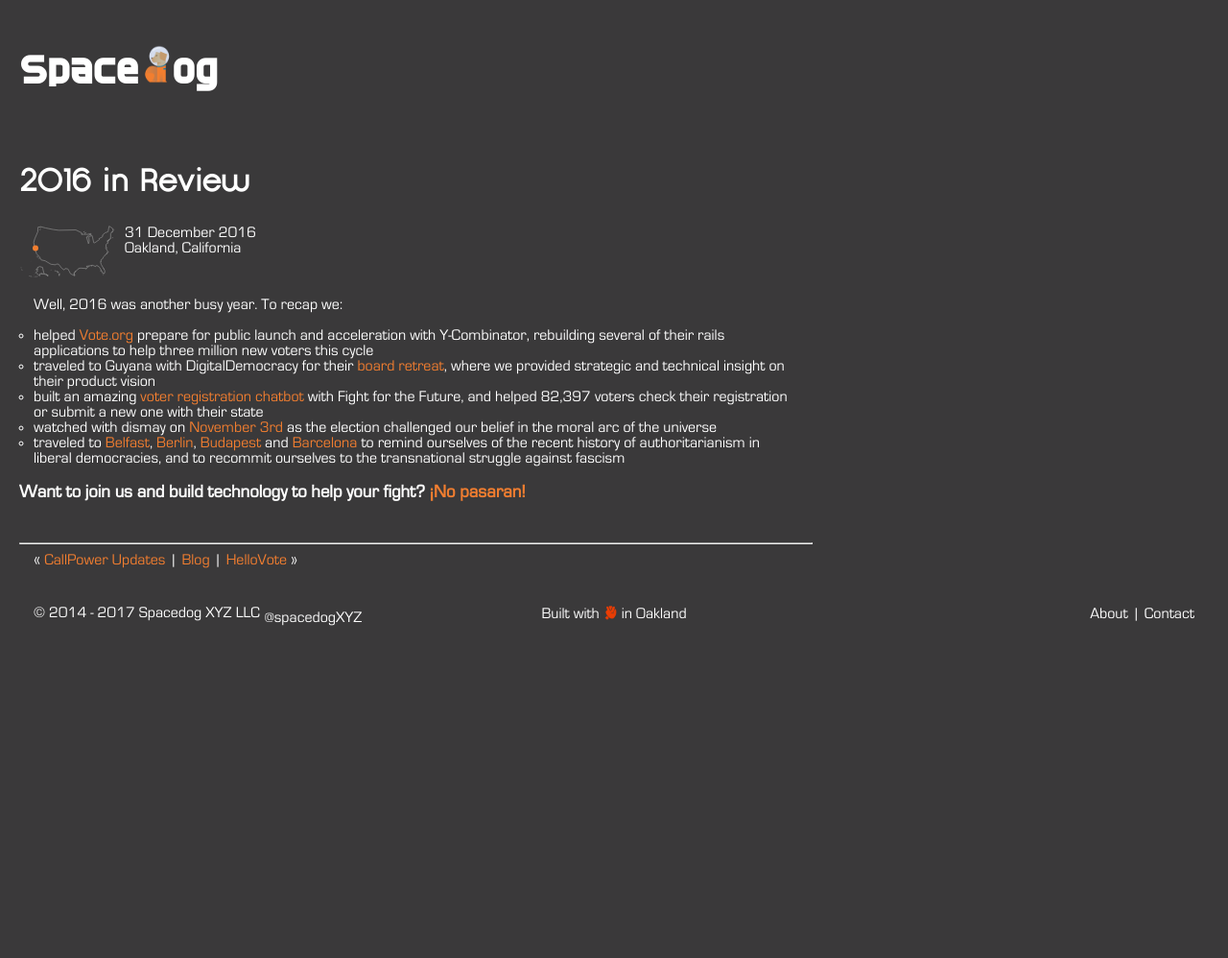
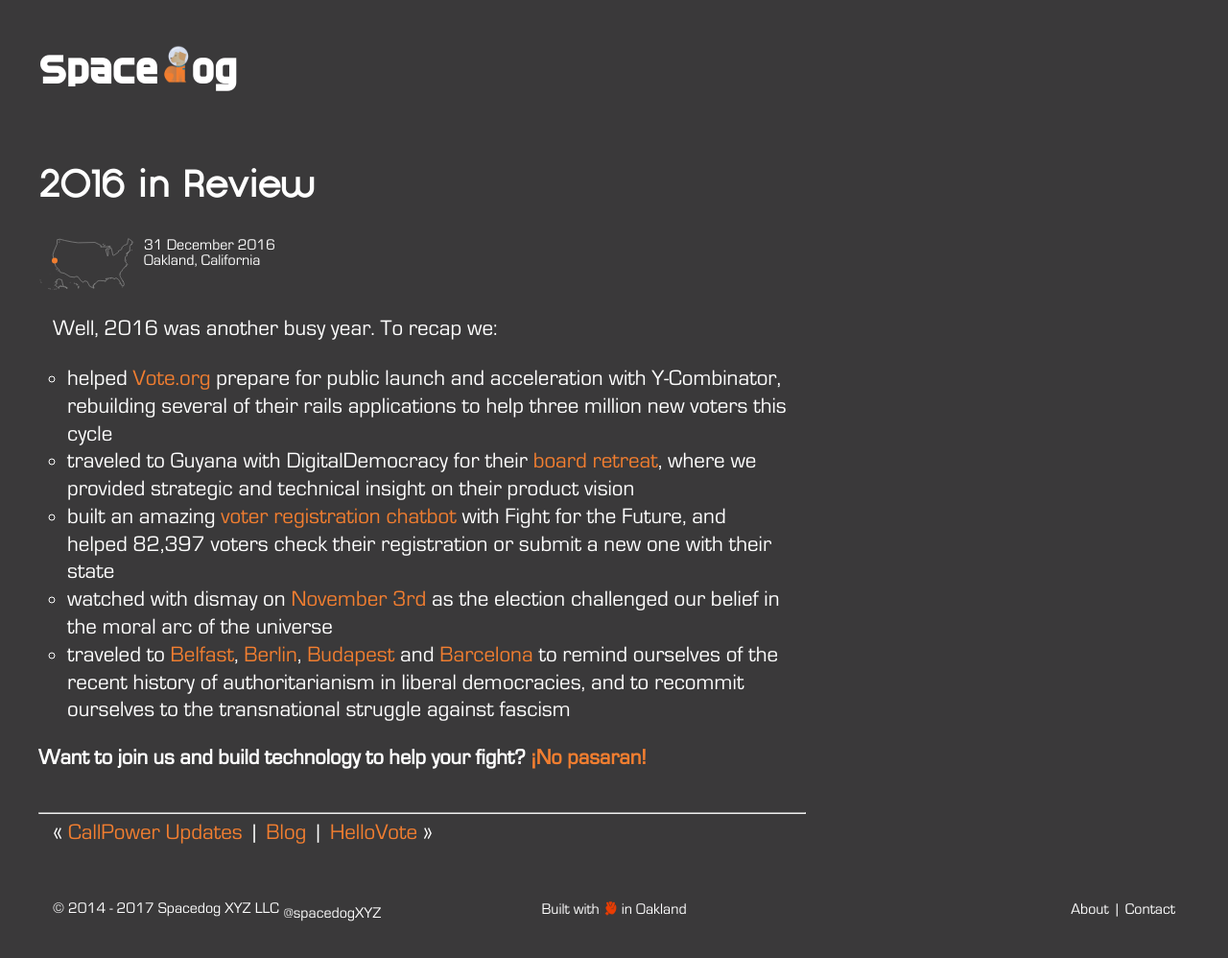
Before and after one commit to spacedogXYZ/spacedogXYZ, a Jekyll site: the page built from _posts/2016-12-31-review-2016.md, in a window 1280 px wide. Shown: the whole page at 96% size. Built offline with Jekyll 4.4.1, drawn with Linux system fonts in a browser that asks for light colours; nearby versions of some CDN libraries; comment, search, counter and statistics services are not loaded; before the commit the page ends 900 px from its top, so only the background shows below that.

Commit message:
Increase font sizes, add extra spacing on blog pages

```diff
--- a/css/style.css
+++ b/css/style.css
@@ -53,6 +53,7 @@
   font-family: sans-serif;
   /* 1 */
 
+  font-size: 100%;
   -webkit-text-size-adjust: 100%;
   -ms-text-size-adjust: 100%;
   /* 2 */
@@ -406,8 +407,14 @@
     padding-right: 15px;
   }
 }
+.medium {
+  font-size: 1.44rem;
+}
 .small {
-  font-size: 0.85em;
+  font-size: 1.2rem;
+}
+.mini {
+  font-size: 0.8999999999999999rem;
 }
 .center {
   display: block;
@@ -442,7 +449,7 @@
 }
 h2 {
   font-family: "Opificio Neue", "Helvetica Neue", Helvetica, Arial, sans-serif;
-  font-size: 2em;
+  font-size: 2.4rem;
 }
 ul {
   list-style-type: none;
@@ -459,6 +466,9 @@
 }
 a.underline {
   text-decoration: underline;
+}
+.content {
+  font-size: 1.2rem;
 }
 .fullwidth {
   display: inline-block;
@@ -479,14 +489,13 @@
 body {
   width: 100%;
   margin: 0 auto;
-  padding-bottom: 20px;
   background: #3A393A;
   color: #ffffff;
   overflow-y: scroll;
   font-family: "Eurostile", "Helvetica Neue", Helvetica, Arial, sans-serif;
 }
 .wrapper {
-  padding: 20px;
+  padding: 20px 40px 40px 40px;
   -webkit-box-sizing: border-box;
   -moz-box-sizing: border-box;
   box-sizing: border-box;
@@ -506,7 +515,7 @@
   margin: 0;
 }
 header {
-  padding: 20px;
+  padding: 20px 40px;
 }
 header h1 {
   font-size: 2.5em;
@@ -635,7 +644,7 @@
 }
 body.index section h2 {
   font-family: "Opificio Neue", "Helvetica Neue", Helvetica, Arial, sans-serif;
-  font-size: 2em;
+  font-size: 2.4rem;
 }
 body.index section h2 a {
   color: white;
@@ -668,7 +677,7 @@
 }
 body.index section#splash .overlay.text .tagline {
   font-family: "Opificio Neue", "Helvetica Neue", Helvetica, Arial, sans-serif;
-  font-size: 1.5em;
+  font-size: 1.7999999999999998rem;
   margin-left: 11%;
   width: 65%;
 }
@@ -761,7 +770,7 @@
 }
 body.index section#how-we-work > ul > li h3 {
   margin: 0;
-  font-size: 1.5em;
+  font-size: 1.7999999999999998rem;
   text-align: center;
 }
 body.index section#how-we-work > ul > li p {
@@ -794,7 +803,7 @@
   margin-bottom: 20px;
 }
 body.index section#testimonials .quote {
-  font-size: 2em;
+  font-size: 2.4rem;
   font-style: bold;
 }
 body.index section#testimonials .quote:before {
@@ -807,7 +816,7 @@
 }
 body.index section#testimonials .more {
   display: block;
-  font-size: 1.25em;
+  font-size: 1.44rem;
   margin: 5px auto 20px auto;
 }
 body.index section#testimonials .person .text {
@@ -991,6 +1000,7 @@
 }
 body.archive ul.posts li h3 {
   margin: 0;
+  font-size: 1.44rem;
 }
 body.archive ul.posts li h3 a {
   color: #ffffff;
@@ -1100,9 +1110,24 @@
     padding-right: 15px;
   }
 }
+body.post p,
+body.mission p,
+body.post ul,
+body.mission ul {
+  font-size: 1.44rem;
+  line-height: 1.25;
+}
 body.post ul,
 body.mission ul {
   list-style-type: circle;
+  clear: both;
+  -webkit-padding-start: 15px;
+}
+@media (min-width: 768px) {
+  body.post ul,
+  body.mission ul {
+    -webkit-padding-start: 30px;
+  }
 }
 body.post .videoWrapper,
 body.mission .videoWrapper {
@@ -1127,6 +1152,14 @@
 body.post img,
 body.mission img {
   max-width: 100%;
+}
+@media (min-width: 768px) {
+  body.post blockquote,
+  body.mission blockquote,
+  body.post .twitter-tweet,
+  body.mission .twitter-tweet {
+    margin-left: 15px;
+  }
 }
 body.post .thumb img:hover,
 body.mission .thumb img:hover {
@@ -1223,6 +1256,7 @@
   -moz-box-sizing: border-box;
   box-sizing: border-box;
   clear: left;
+  font-size: 1.44rem;
 }
 @media (min-width: 768px) {
   body.post .next-prev-nav,
@@ -1289,7 +1323,7 @@
   text-align: right;
 }
 section#blastoff form .small {
-  font-size: 0.85em;
+  font-size: 1.2rem;
 }
 @media (max-width: 768px) {
   section#blastoff {
@@ -1357,7 +1391,7 @@
 body.about ul#credits {
   margin-left: 10px;
   width: 50%;
-  font-size: 0.85em;
+  font-size: 1.2rem;
 }
 body.about ul#credits li {
   display: inline;
--- a/less/default.less
+++ b/less/default.less
@@ -5,7 +5,6 @@
 body {
   width: 100%;
   margin: 0 auto;
-  padding-bottom: 20px;
   background: #3A393A;
   color: @white;
   overflow-y: scroll;
@@ -13,7 +12,7 @@
 }
 
 .wrapper {
-  padding: 20px;
+  padding: 20px 40px 40px 40px;
   .box-sizing(border-box);
   .clearfix();
 }
@@ -21,7 +20,7 @@
 ul { padding: 0; margin: 0; }
 
 header {
-  padding: 20px;
+  padding: 20px 40px;
   h1 {
     font-size: 2.5em;
     font-family: @font-family-logo;
--- a/less/normalize.less
+++ b/less/normalize.less
@@ -63,6 +63,7 @@
 
 html {
     font-family: sans-serif; /* 1 */
+    font-size: 100%;
     -webkit-text-size-adjust: 100%; /* 2 */
     -ms-text-size-adjust: 100%; /* 2 */
 }
```
Also changed, not shown: less/blog.less (+19 -1 lines), less/preboot.less (+6 -1 lines), less/style.less (+16 -6 lines).
